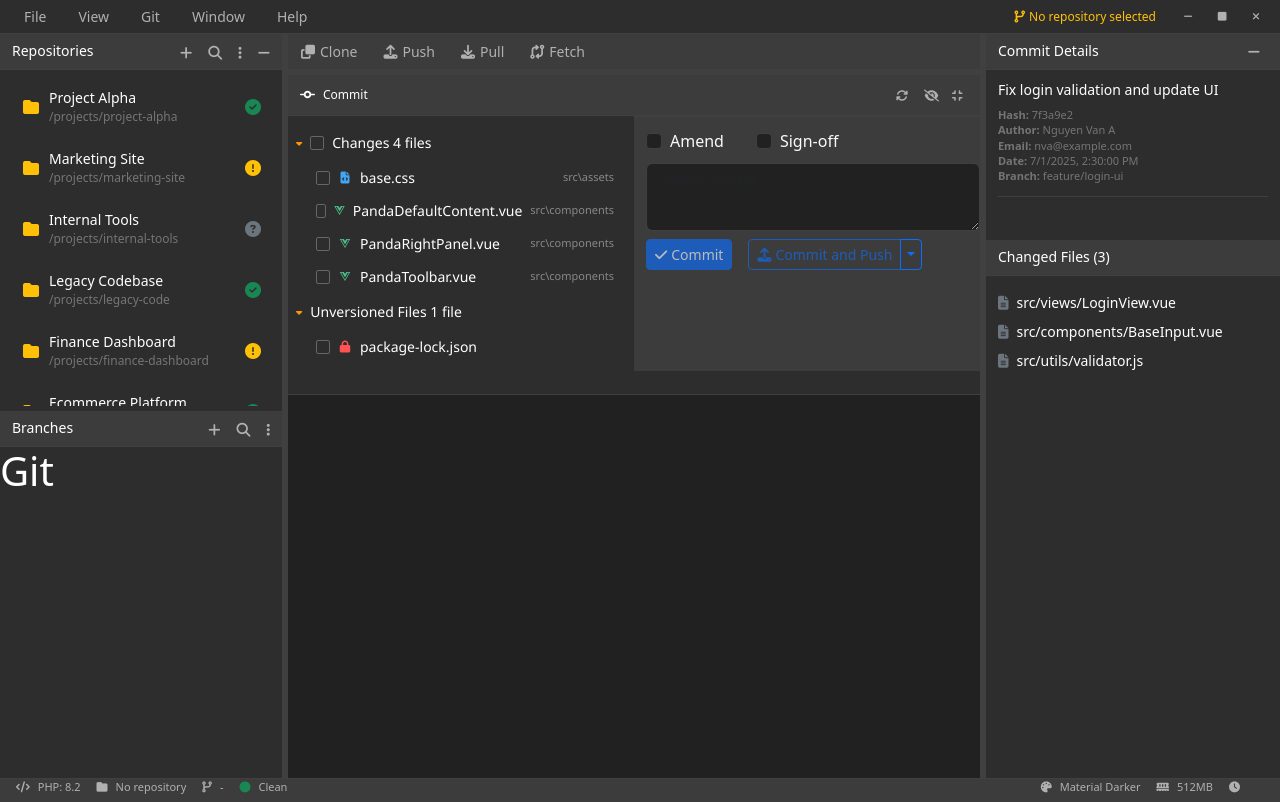
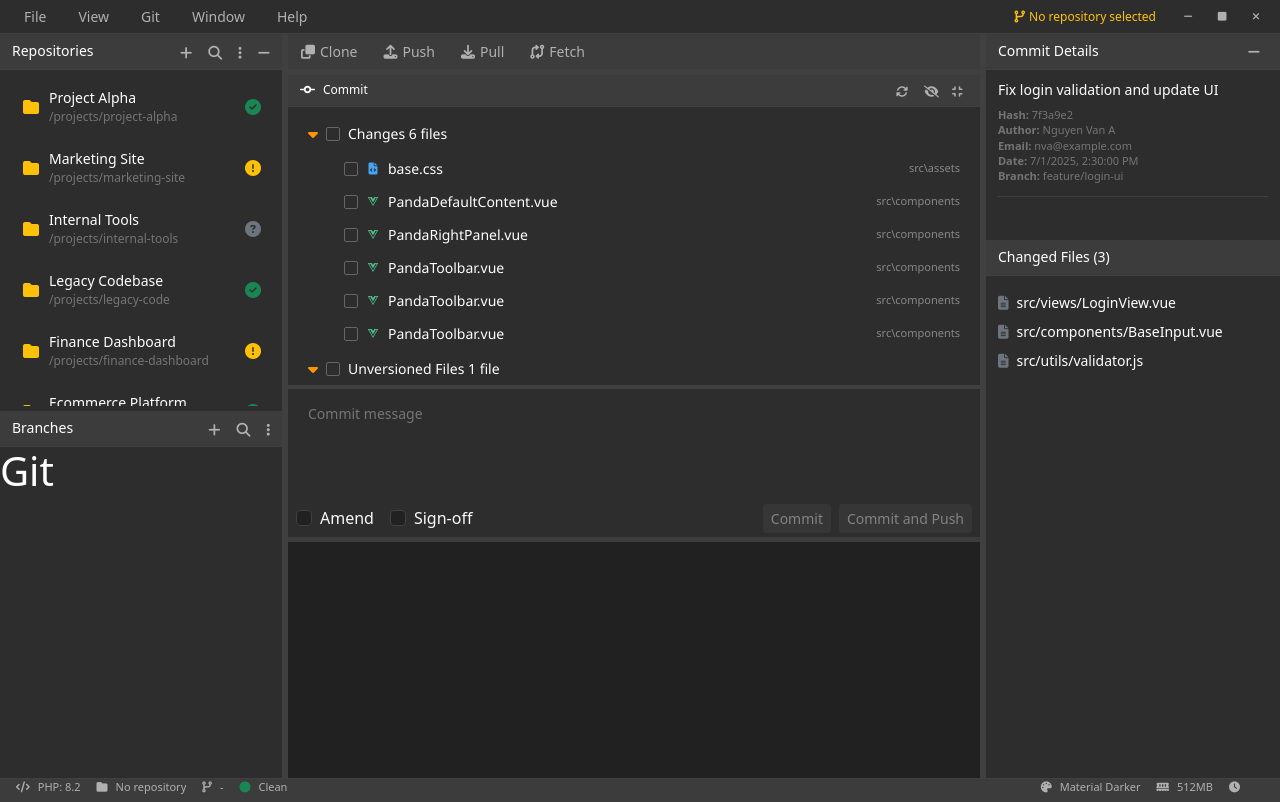
Before and after one commit to long2604205/git_ui, a Vue app: page / in a window 1280 px wide. Built offline with nearby package versions, Linux system fonts and the light colour scheme.

Commit message:
#master Build User Interface - Build Commit change file - Update
Signed-off-by: [Lampart] Bui Phat Dat <phat_dat@lampart-vn.com>

```diff
--- a/src/components/PandaChangesFileTree.vue
+++ b/src/components/PandaChangesFileTree.vue
@@ -23,13 +23,13 @@
             v-for="file in changedFiles"
             :key="file.id"
             class="file-item"
-            @click="toggleFileSelection(file, $event)"
           >
             <input
               type="checkbox"
               class="file-checkbox"
               :id="`file-${file.id}`"
               v-model="file.selected"
+              @click="toggleFileSelection(file, $event)"
               @click.stop
               @change="onFileSelectionChange(file)"
             >
@@ -51,6 +51,10 @@
         :class="{ collapsed: !unversionedSectionExpanded }"
         @click="toggleUnversionedSection"
       ></i>
+      <input
+        type="checkbox"
+        class="file-checkbox"
+      >
       <span class="section-title">Unversioned Files {{ unversionedFiles.length }} file</span>
     </div>
     <transition name="collapse">
@@ -60,13 +64,13 @@
             v-for="file in unversionedFiles"
             :key="file.id"
             class="file-item"
-            @click="toggleFileSelection(file, $event)"
           >
             <input
               type="checkbox"
               class="file-checkbox"
               :id="`file-${file.id}`"
               v-model="file.selected"
+              @click="toggleFileSelection(file, $event)"
               @click.stop
               @change="onFileSelectionChange(file)"
             >
@@ -105,6 +109,20 @@ const props = defineProps({
       {
         id: 3,
         name: 'PandaRightPanel.vue',
+        path: 'src\\components',
+        type: 'vue',
+        selected: false
+      },
+      {
+        id: 4,
+        name: 'PandaToolbar.vue',
+        path: 'src\\components',
+        type: 'vue',
+        selected: false
+      },
+      {
+        id: 4,
+        name: 'PandaToolbar.vue',
         path: 'src\\components',
         type: 'vue',
         selected: false
@@ -295,7 +313,7 @@ watch(selectedFiles, (newSelected) => {
 
 .collapse-icon {
   margin-right: 8px;
-  font-size: 10px;
+  font-size: 16px;
   transition: transform 0.2s;
   color: #ff9500;
 }
@@ -320,7 +338,7 @@ watch(selectedFiles, (newSelected) => {
 }
 
 .file-item {
-  padding: 6px 12px 6px 32px;
+  padding: 6px 12px 6px 48px;
   display: flex;
   align-items: center;
   transition: background-color 0.2s;
--- a/src/components/PandaCommitPanel.vue
+++ b/src/components/PandaCommitPanel.vue
@@ -18,158 +18,62 @@
       </div>
     </div>
 
-    <div class="row">
+    <div class="row commit-workspace">
       <div class="changes-list col-6">
         <panda-changes-file-tree/>
-<!--        <template v-if="changes.length === 0">-->
-<!--          <div class="no-changes-message text-center text-muted py-4">-->
-<!--            <i class="fas fa-check-circle fa-2x mb-2"></i>-->
-<!--            <p>No changes</p>-->
-<!--            <small>All files are up to date</small>-->
-<!--          </div>-->
-<!--        </template>-->
-
-<!--        <template v-else>-->
-<!--          <div-->
-<!--            v-for="(change, index) in changes"-->
-<!--            :key="index"-->
-<!--            class="change-item"-->
-<!--            @click="onChangeClick(change, index)"-->
-<!--          >-->
-<!--            <input type="checkbox" class="form-check-input change-checkbox" v-model="change.checked" @click.stop>-->
-<!--            <div class="change-status" :class="change.status">-->
-<!--              {{ change.type }}-->
-<!--            </div>-->
-<!--            <span class="change-file" :title="change.file">{{ change.file }}</span>-->
-<!--          </div>-->
-<!--        </template>-->
       </div>
 
       <div class="commit-form col-6">
-        <div class="commit-options mb-2">
-          <div class="form-check form-check-inline">
-            <input class="form-check-input" type="checkbox" v-model="amend">
-            <label class="form-check-label text-light">Amend</label>
-          </div>
-          <div class="form-check form-check-inline">
-            <input class="form-check-input" type="checkbox" v-model="signOff">
-            <label class="form-check-label text-light">Sign-off</label>
-          </div>
-        </div>
-
         <textarea
           class="form-control commit-message"
           placeholder="Commit message"
           v-model="commitMessage"
-          rows="3"
         ></textarea>
+        <div class="commit-actions mt-3 d-flex justify-content-between align-items-center">
+          <!-- Left: Checkbox -->
+          <div>
+            <div class="form-check form-check-inline">
+              <input
+                class="form-check-input"
+                type="checkbox"
+                v-model="amend"
+                id="amend-checkbox"
+              />
+              <label class="form-check-label text-light" for="amend-checkbox">Amend</label>
+            </div>
+            <div class="form-check form-check-inline">
+              <input
+                class="form-check-input"
+                type="checkbox"
+                v-model="signOff"
+                id="signoff-checkbox"
+              />
+              <label class="form-check-label text-light" for="signoff-checkbox">Sign-off</label>
+            </div>
+          </div>
 
-        <div class="commit-actions mt-2">
-          <button
-            class="btn btn-primary btn-sm me-2"
-            :disabled="!canCommit"
-            @click="$emit('commit', { message: commitMessage, changes })"
-          >
-            <i class="fas fa-check me-1"></i>Commit
-          </button>
+          <!-- Right: Buttons -->
+          <div>
+            <button
+              class="btn btn-commit btn-sm me-2"
+              :disabled="!canCommit"
+              @click="$emit('commit', { message: commitMessage, changes })"
+            >
+              Commit
+            </button>
 
-          <div class="btn-group">
             <button
-              class="btn btn-outline-primary btn-sm"
+              class="btn btn-commit-push btn-sm"
               :disabled="!canCommit"
               @click="$emit('commit-push', { message: commitMessage, changes })"
             >
-              <i class="fas fa-upload me-1"></i>Commit and Push
+              Commit and Push
             </button>
-            <button class="btn btn-outline-primary btn-sm dropdown-toggle dropdown-toggle-split" data-bs-toggle="dropdown"></button>
-            <ul class="dropdown-menu dropdown-menu-dark">
-              <li><a class="dropdown-item" href="#" @click.prevent="$emit('force-push')">
-                <i class="fas fa-exclamation-triangle me-2"></i>Force Push
-              </a></li>
-              <li><a class="dropdown-item" href="#" @click.prevent="$emit('push-tags')">
-                <i class="fas fa-tags me-2"></i>Push with Tags
-              </a></li>
-            </ul>
           </div>
         </div>
       </div>
+      <div class="line-style-content"></div>
     </div>
-
-<!--    &lt;!&ndash; Changes List &ndash;&gt;-->
-<!--    <div class="changes-list">-->
-<!--      <template v-if="changes.length === 0">-->
-<!--        <div class="no-changes-message text-center text-muted py-4">-->
-<!--          <i class="fas fa-check-circle fa-2x mb-2"></i>-->
-<!--          <p>No changes</p>-->
-<!--          <small>All files are up to date</small>-->
-<!--        </div>-->
-<!--      </template>-->
-
-<!--      <template v-else>-->
-<!--        <div-->
-<!--          v-for="(change, index) in changes"-->
-<!--          :key="index"-->
-<!--          class="change-item"-->
-<!--          @click="onChangeClick(change, index)"-->
-<!--        >-->
-<!--          <input type="checkbox" class="form-check-input change-checkbox" v-model="change.checked" @click.stop>-->
-<!--          <div class="change-status" :class="change.status">-->
-<!--            {{ change.type }}-->
-<!--          </div>-->
-<!--          <span class="change-file" :title="change.file">{{ change.file }}</span>-->
-<!--        </div>-->
-<!--      </template>-->
-<!--    </div>-->
-
-<!--    &lt;!&ndash; Commit Form &ndash;&gt;-->
-<!--    <div class="commit-form">-->
-<!--      <div class="commit-options mb-2">-->
-<!--        <div class="form-check form-check-inline">-->
-<!--          <input class="form-check-input" type="checkbox" v-model="amend">-->
-<!--          <label class="form-check-label text-light">Amend</label>-->
-<!--        </div>-->
-<!--        <div class="form-check form-check-inline">-->
-<!--          <input class="form-check-input" type="checkbox" v-model="signOff">-->
-<!--          <label class="form-check-label text-light">Sign-off</label>-->
-<!--        </div>-->
-<!--      </div>-->
-
-<!--      <textarea-->
-<!--        class="form-control commit-message"-->
-<!--        placeholder="Commit message"-->
-<!--        v-model="commitMessage"-->
-<!--        rows="3"-->
-<!--      ></textarea>-->
-
-<!--      <div class="commit-actions mt-2">-->
-<!--        <button-->
-<!--          class="btn btn-primary btn-sm me-2"-->
-<!--          :disabled="!canCommit"-->
-<!--          @click="$emit('commit', { message: commitMessage, changes })"-->
-<!--        >-->
-<!--          <i class="fas fa-check me-1"></i>Commit-->
-<!--        </button>-->
-
-<!--        <div class="btn-group">-->
-<!--          <button-->
-<!--            class="btn btn-outline-primary btn-sm"-->
-<!--            :disabled="!canCommit"-->
-<!--            @click="$emit('commit-push', { message: commitMessage, changes })"-->
-<!--          >-->
-<!--            <i class="fas fa-upload me-1"></i>Commit and Push-->
-<!--          </button>-->
-<!--          <button class="btn btn-outline-primary btn-sm dropdown-toggle dropdown-toggle-split" data-bs-toggle="dropdown"></button>-->
-<!--          <ul class="dropdown-menu dropdown-menu-dark">-->
-<!--            <li><a class="dropdown-item" href="#" @click.prevent="$emit('force-push')">-->
-<!--              <i class="fas fa-exclamation-triangle me-2"></i>Force Push-->
-<!--            </a></li>-->
-<!--            <li><a class="dropdown-item" href="#" @click.prevent="$emit('push-tags')">-->
-<!--              <i class="fas fa-tags me-2"></i>Push with Tags-->
-<!--            </a></li>-->
-<!--          </ul>-->
-<!--        </div>-->
-<!--      </div>-->
-<!--    </div>-->
   </div>
 </template>
 
@@ -206,10 +110,10 @@ const onChangeClick = (change, index) => {
 <style scoped>
 .commit-panel {
   background-color: var(--bg-secondary);
-  border-bottom: 1px solid var(--border-color);
   height: 320px;
   display: flex;
   flex-direction: column;
+  container-type: inline-size;
 }
 
 .panel-header {
@@ -226,6 +130,11 @@ const onChangeClick = (change, index) => {
   font-size: 12px;
   font-weight: 500;
   margin: 0;
+}
+
+.commit-workspace {
+  margin: 0;
+  height: 100%;
 }
 
 .changes-count {
@@ -256,78 +165,16 @@ const onChangeClick = (change, index) => {
 
 .changes-list {
   flex: 1;
-  overflow-y: auto;
-  padding: 8px;
-}
-
-.change-item {
-  display: flex;
-  align-items: center;
-  padding: 4px 8px;
-  margin-bottom: 2px;
-  border-radius: 4px;
-  font-size: 12px;
-  cursor: pointer;
-  transition: background-color 0.2s ease;
-}
-
-.change-item:hover {
-  background-color: var(--bg-hover);
-}
-
-.change-item.selected {
-  background-color: var(--accent-primary);
-  color: var(--bg-primary);
-}
-
-.change-checkbox {
-  margin-right: 8px;
-}
-
-.change-status {
-  width: 16px;
-  height: 16px;
-  border-radius: 2px;
-  margin-right: 8px;
-  display: flex;
-  align-items: center;
-  justify-content: center;
-  font-size: 10px;
-  font-weight: bold;
-  flex-shrink: 0;
-}
-
-.change-status.modified {
-  background-color: var(--accent-warning);
-  color: var(--bg-primary);
-}
-
-.change-status.added {
-  background-color: var(--accent-success);
-  color: var(--bg-primary);
-}
-
-.change-status.deleted {
-  background-color: var(--accent-danger);
-  color: white;
-}
-
-.change-status.renamed {
-  background-color: var(--accent-info);
-  color: var(--bg-primary);
-}
-
-.change-file {
-  flex: 1;
-  white-space: nowrap;
-  overflow: hidden;
-  text-overflow: ellipsis;
+  overflow-y: scroll;
+  max-height: 280px;
+  padding: 8px 8px 0 8px;
+  border-right: solid 2px var(--border-color);
 }
 
 .commit-form {
-  padding: 12px;
-  background-color: var(--bg-tertiary);
-  border-top: 1px solid var(--border-color);
+  padding: 8px 8px 0 8px;
+  background-color: var(--bg-secondary);
+  border-left: solid 2px var(--border-color);
 }
 
 .commit-options {
@@ -346,24 +193,73 @@ const onChangeClick = (change, index) => {
 }
 
 .commit-message {
-  background-color: var(--bg-primary);
-  border: 1px solid var(--border-color);
+  background-color: var(--bg-secondary);
+  border: none;
   color: var(--text-primary);
-  font-size: 12px;
-  resize: vertical;
-  min-height: 60px;
+  font-size: 14px;
+  resize: none;
+  min-height: 80%;
+}
+
+.commit-message::placeholder {
+  color: var(--text-muted);
 }
 
 .commit-message:focus {
-  background-color: var(--bg-primary);
-  border-color: var(--accent-primary);
+  background-color: var(--bg-secondary);
+  border: none;
   color: var(--text-primary);
-  box-shadow: 0 0 0 0.2rem rgba(255, 183, 77, 0.25);
+  box-shadow: none;
+}
+
+.commit-message:focus-visible {
+  outline: none;
+  border: none;
 }
 
 .commit-actions {
   display: flex;
-  gap: 8px;
   align-items: center;
 }
+
+.btn-commit, .btn-commit-push, .btn-commit:disabled, .btn-commit-push:disabled  {
+  background: var(--bg-tertiary);
+  color: var(--text-secondary);
+  border: var(--bg-tertiary);
+  font-size: 14px;
+  font-weight: 500;
+}
+.btn-commit:hover,.btn-commit-push:hover {
+  background: var(--bg-hover);
+  color: var(--text-primary);
+}
+
+.line-style-content {
+  height: 5px;
+  background: var(--bg-tertiary);
+}
+
+@container (max-width: 850px) {
+  .commit-form,
+  .changes-list {
+    width: 100% !important;
+    flex: 0 0 100%;
+    max-width: 100%;
+    border-left: unset;
+    border-right: unset;
+  }
+
+  .commit-form {
+    height: 150px;
+    border-top: 2px solid var(--border-color);
+  }
+
+  .changes-list {
+    border-bottom: 2px solid var(--border-color);
+  }
+
+  .commit-message {
+    min-height: 65%;
+  }
+}
 </style>
--- a/src/components/PandaRepositoryWorkspace.vue
+++ b/src/components/PandaRepositoryWorkspace.vue
@@ -229,7 +229,7 @@ const resizeContainer = (e) => {
   if (!isResizingContainer) return;
   const wrapperLeft = document.querySelector('.horizontal-resize-wrapper').getBoundingClientRect().left;
   let newWidth = e.clientX - wrapperLeft;
-  newWidth = Math.min(Math.max(newWidth, 250), 800);
+  newWidth = Math.min(Math.max(newWidth, 250), 700);
   containerWidth.value = newWidth;
 };
 
@@ -245,7 +245,7 @@ const stopResizeContainer = () => {
   flex-direction: row;
   width: 300px;
   min-width: 60px;
-  max-width: 800px;
+  max-width: 700px;
   height: 100%;
   overflow: hidden;
   position: relative;
--- a/src/components/PandaRightPanel.vue
+++ b/src/components/PandaRightPanel.vue
@@ -109,7 +109,7 @@ const resizeContainer = (e) => {
   if (!isResizing) return
   const windowWidth = window.innerWidth
   const newWidth = windowWidth - e.clientX
-  containerWidth.value = Math.min(Math.max(newWidth, 250), 800)
+  containerWidth.value = Math.min(Math.max(newWidth, 250), 700)
 }
 
 const stopResizeContainer = () => {
@@ -146,7 +146,7 @@ const stopVerticalResize = () => {
   flex-direction: row;
   width: 300px;
   min-width: 50px;
-  max-width: 800px;
+  max-width: 700px;
   height: 100%;
   position: relative;
   overflow: hidden;
```
